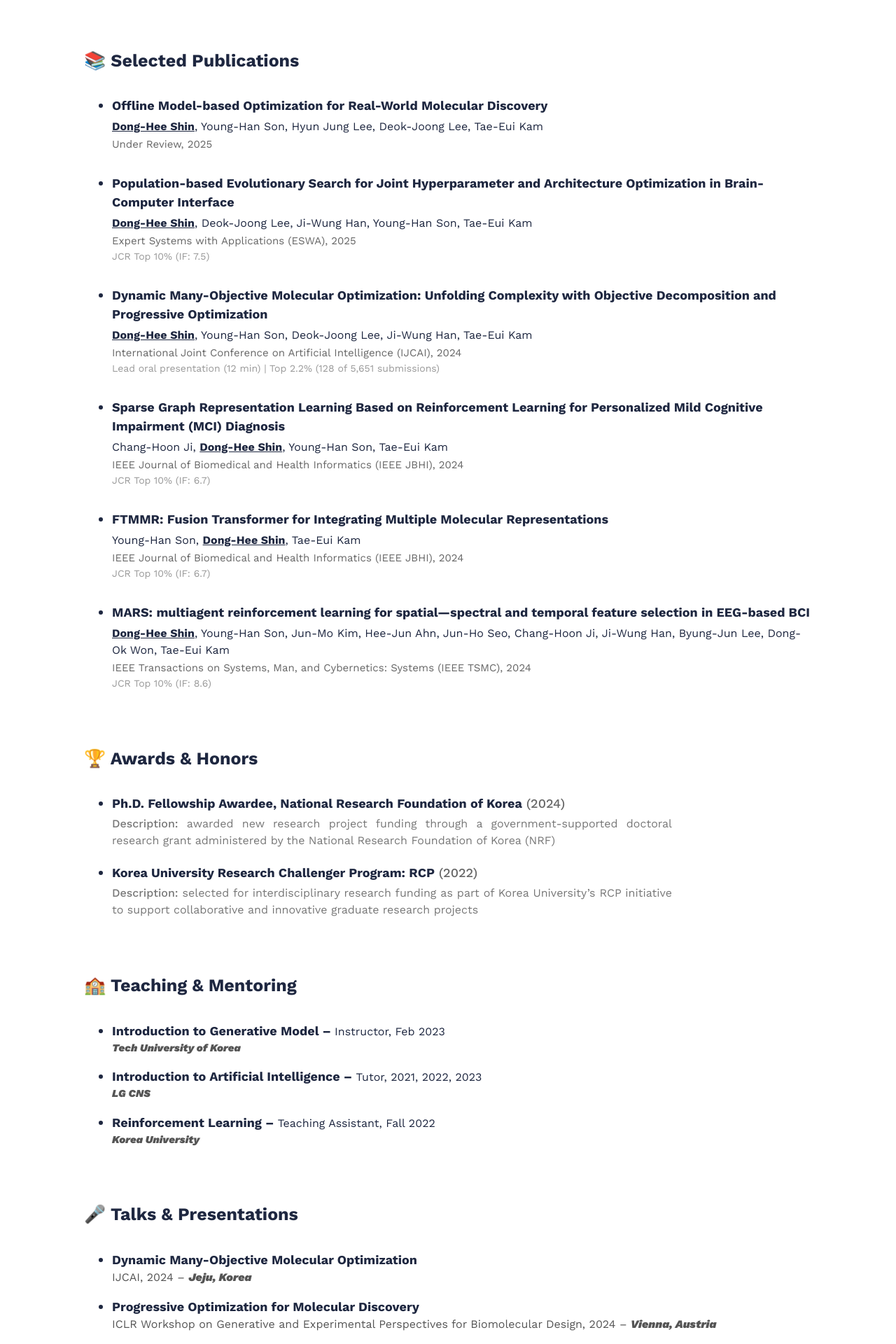
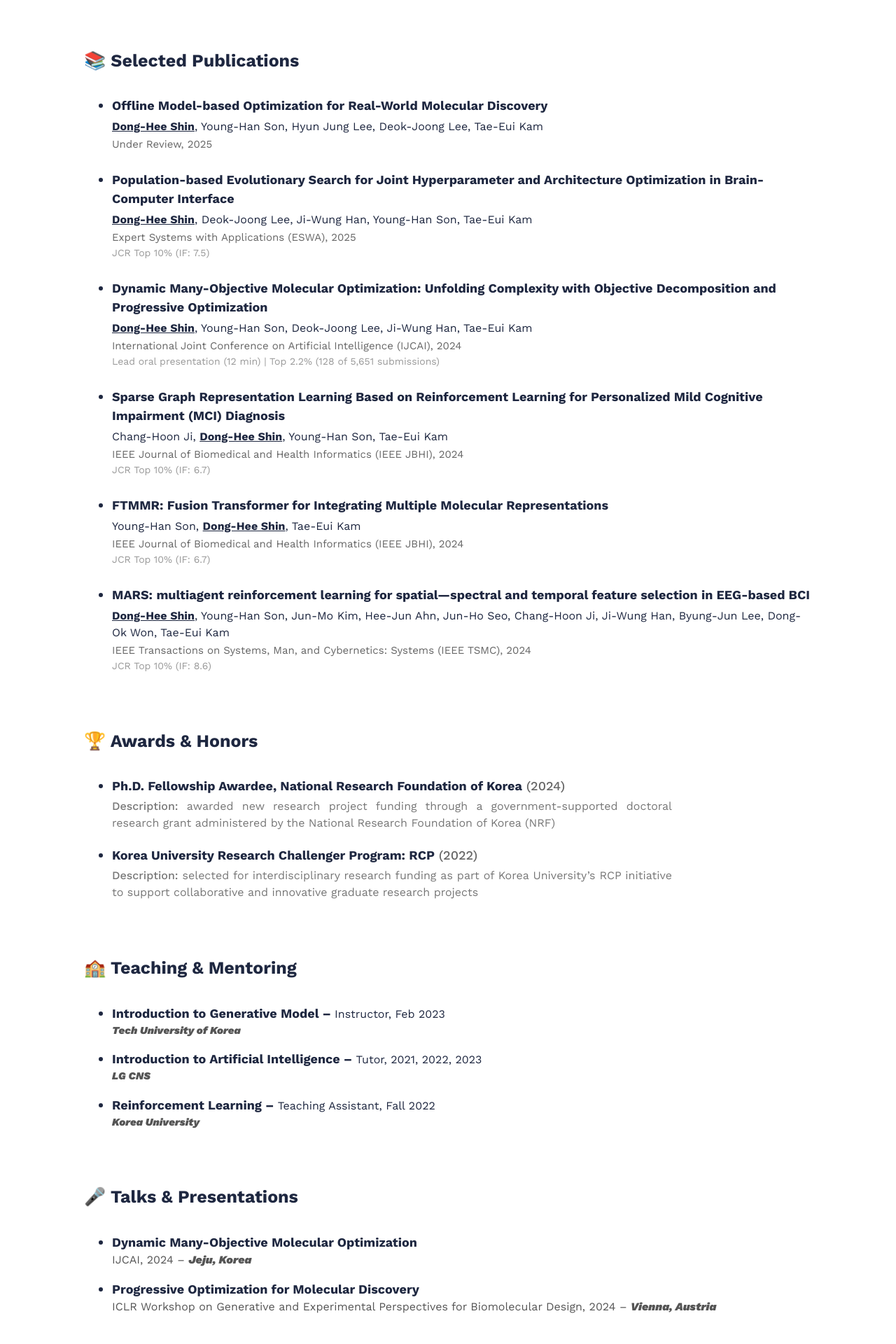
Before and after one commit to donghee-shin-page/donghee-shin-page.github.io, a Jekyll site: the page built from index.html, in a window 1280 px wide. Shown: the part 915-2835 px from the top of the page at 70% size. Built offline with Jekyll 4.4.1, drawn with Linux system fonts in a browser that asks for light colours; nearby versions of some CDN libraries; the list of posts is cut into pages by our own code.

Commit message:
Update index.html

```diff
--- a/index.html
+++ b/index.html
@@ -22,7 +22,7 @@
 
   <ul style="padding-left: 20px; margin-top: 30px;">
     {% for pub in site.data.selected_publications.publications %}
-      <li style="margin-bottom: 28px;">
+      <li style="margin-bottom: 23px;">
         <!-- Title -->
         <div style="font-size: 18px; font-weight: 600; margin-bottom: 5px;">
           {% if pub.link %}
```
